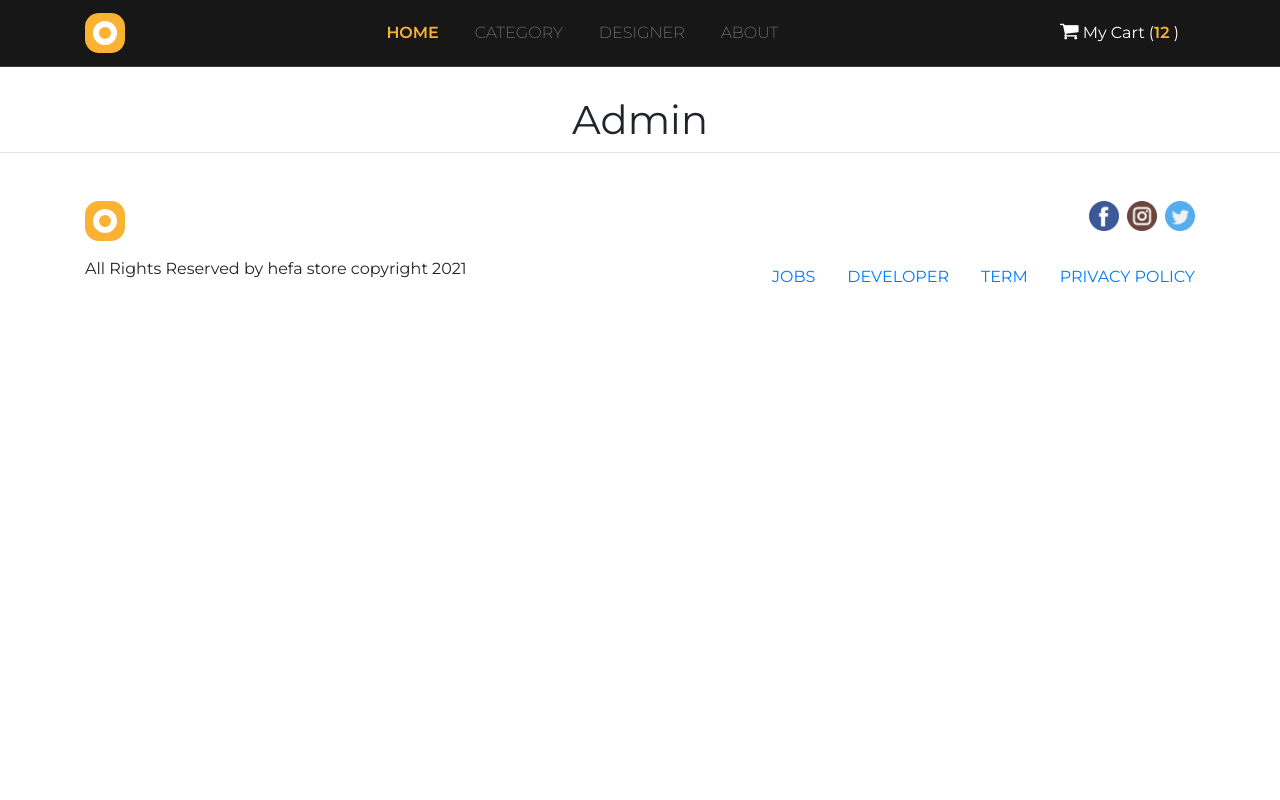
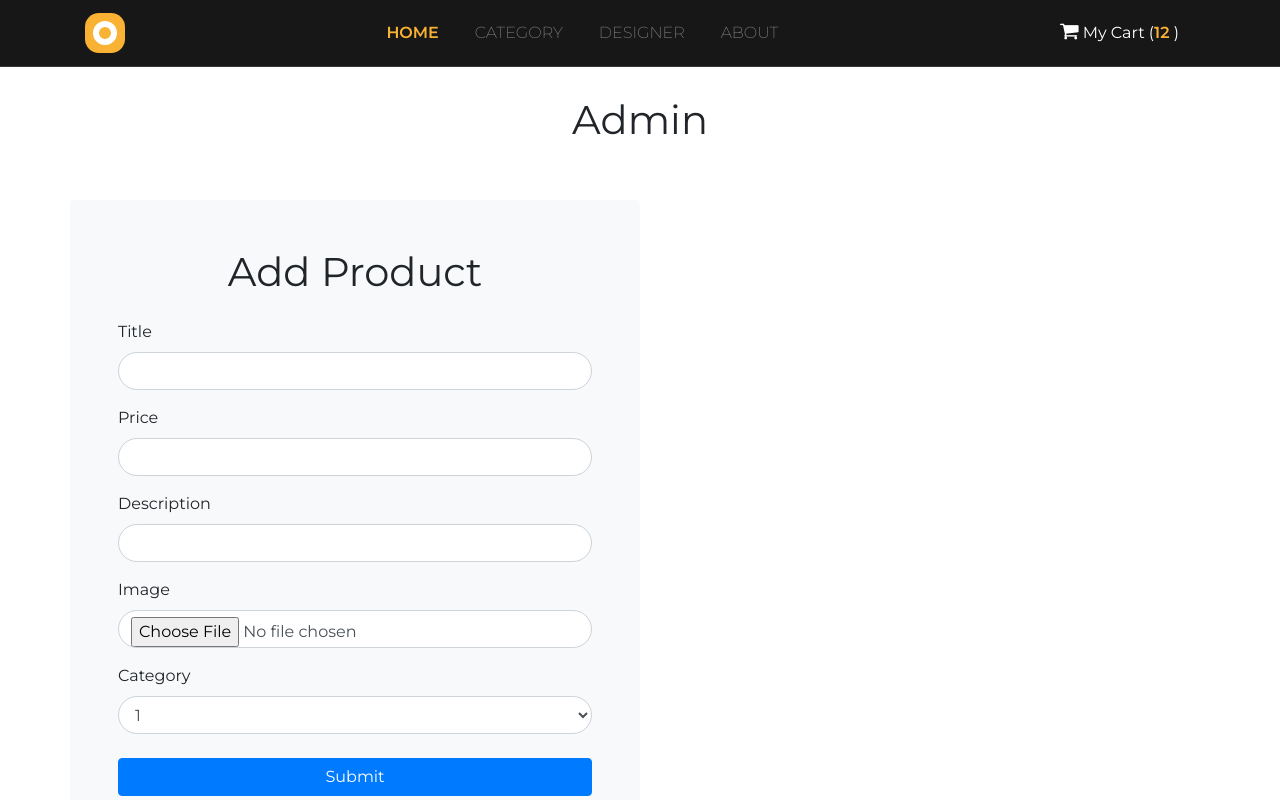
Before and after one commit to getahmad/hefa-store, a React (Create React App) app in the folder bootstrap-react/: page /admin in a window 1280 px wide. Shown: the top 800 px of the page. Built offline with nearby package versions, Linux system fonts and the light colour scheme.

Commit message:
skeleton card

```diff
--- /dev/null
+++ b/bootstrap-react/src/components/AddProduct/addProduct.js
@@ -0,0 +1,71 @@
+import { useEffect, useState } from "react";
+
+const AddProduct = () => {
+  const [title, setTitle] = useState("");
+  const [price, setPrice] = useState("");
+  const [category, setCategory] = useState([]);
+  const [description, setDescription] = useState("");
+  const [image, setImage] = useState("");
+
+  useEffect(() => {
+    const urlCategory = ``;
+  }, []);
+
+  return (
+    <>
+      <h1 className="text-center">Add Product</h1>
+      <form>
+        <div className="form-group mt-4">
+          <label htmlFor="inputTitle">Title</label>
+          <input
+            type="text"
+            className="form-control rounded-pill"
+            id="inputTitle"
+          />
+        </div>
+        <div className="form-group">
+          <label htmlFor="inputPrice">Price</label>
+          <input
+            type="number"
+            className="form-control rounded-pill"
+            id="inputPrice"
+          />
+        </div>
+        <div className="form-group">
+          <label htmlFor="inputDescription">Description</label>
+          <input
+            type="text"
+            className="form-control rounded-pill"
+            id="inputDescription"
+          />
+        </div>
+        <div className="form-group">
+          <label htmlFor="inputImage">Image</label>
+          <input
+            type="file"
+            className="form-control rounded-pill"
+            id="inputImage"
+          />
+        </div>
+        <div className="form-group">
+          <label htmlFor="inputCategory">Category</label>
+          <select
+            className="form-control rounded-pill mb-4"
+            id="inputCategory "
+          >
+            <option>1</option>
+            <option>2</option>
+            <option>3</option>
+            <option>4</option>
+            <option>5</option>
+          </select>
+        </div>
+        <button type="submit" className="btn btn-primary btn-block">
+          Submit
+        </button>
+      </form>
+    </>
+  );
+};
+
+export default AddProduct;
--- a/bootstrap-react/src/components/CardProduct/CardProduct.js
+++ b/bootstrap-react/src/components/CardProduct/CardProduct.js
@@ -4,6 +4,10 @@ import ProductSkeleton from "../Skeleton/productSkeleton";
 import { connect } from "react-redux";
 
 const CardProduct = ({ isLoading, product, title, subTitle }) => {
+  const skeletonsCard = [1, 2, 3, 4, 5, 6].map((n) => (
+    <ProductSkeleton key={n} />
+  ));
+
   return (
     <section className={`bg-light p-5 ${style.features}`}>
       <div className="container">
@@ -14,11 +18,11 @@ const CardProduct = ({ isLoading, product, title, subTitle }) => {
           </div>
         </div>
         <div className="row">
-          {product &&
-            product.map((product, index) => (
-              <div className="col-6 col-sm-4 col-md-3 col-lg-2" key={index}>
-                {isLoading && <ProductSkeleton />}
-                {!isLoading && (
+          {isLoading
+            ? skeletonsCard
+            : product &&
+              product.map((product, index) => (
+                <div className="col-6 col-sm-4 col-md-3 col-lg-2" key={index}>
                   <figure className={style.figure}>
                     <div className={style.figureImg}>
                       <img
@@ -43,9 +47,8 @@ const CardProduct = ({ isLoading, product, title, subTitle }) => {
                       <p>$ {product.price}</p>
                     </figcaption>
                   </figure>
-                )}
-              </div>
-            ))}
+                </div>
+              ))}
         </div>
       </div>
     </section>
@@ -54,8 +57,8 @@ const CardProduct = ({ isLoading, product, title, subTitle }) => {
 
 const reduxState = (globalState) => {
   return {
+    isLoading: globalState.isLoading,
     product: globalState.product,
-    isLoading: globalState.isLoading,
   };
 };
 
--- a/bootstrap-react/src/components/Category/category.js
+++ b/bootstrap-react/src/components/Category/category.js
@@ -11,19 +11,21 @@ const Category = ({ category, isLoading, getAllCategory }) => {
     getAllCategory();
   }, [getAllCategory]);
 
+  const skeletonsCategory = [1, 2, 3, 4, 5, 6].map((n) => (
+    <Skeleton height={60} width={110} className="ml-4" key={n} />
+  ));
+
   return (
     <>
       <div className={`container ${style.category} `}>
         <h3>Categories</h3>
         <p>sok dipilih</p>
         <div className="row justify-content-center">
-          {category &&
-            category.map((category, index) => (
-              <div key={index}>
-                {isLoading && (
-                  <Skeleton height={50} width={100} className="ml-5" />
-                )}
-                {!isLoading && (
+          {isLoading
+            ? skeletonsCategory
+            : category &&
+              category.map((category, index) => (
+                <div key={index}>
                   <a
                     href={`/category/${category}`}
                     className={` btn ml-3 mt-3 mb-5 ${style.btnCategory}`}
@@ -32,9 +34,8 @@ const Category = ({ category, isLoading, getAllCategory }) => {
                     <br />
                     {UpperCaseFirstLetter(category)}
                   </a>
-                )}
-              </div>
-            ))}
+                </div>
+              ))}
         </div>
       </div>
     </>
--- a/bootstrap-react/src/components/InfoProduct/infoProduct.js
+++ b/bootstrap-react/src/components/InfoProduct/infoProduct.js
@@ -12,7 +12,7 @@ import { connect } from "react-redux";
 import { getDetailProduct } from "../../redux/actions/productAction";
 import { useParams } from "react-router-dom";
 
-const InfoProduct = ({ getProduct, isLoading, product, getDetailProduct }) => {
+const InfoProduct = ({ isLoading, product, getDetailProduct }) => {
   let { idProduct } = useParams();
 
   useEffect(() => {
--- a/bootstrap-react/src/components/Skeleton/productSkeleton.js
+++ b/bootstrap-react/src/components/Skeleton/productSkeleton.js
@@ -2,10 +2,10 @@ import Skeleton from "react-loading-skeleton";
 
 const ProductSkeleton = () => {
   return (
-    <>
+    <div className="col-6 col-sm-4 col-md-3 col-lg-2">
       <Skeleton height={200} />
       <Skeleton count={2} />
-    </>
+    </div>
   );
 };
 
--- a/bootstrap-react/src/pages/Admin.js
+++ b/bootstrap-react/src/pages/Admin.js
@@ -1,3 +1,4 @@
+import AddProduct from "../components/AddProduct/addProduct";
 import Footer from "../components/Footer/footer";
 import Header from "../components/Header/header";
 
@@ -8,6 +9,13 @@ const Admin = () => {
       <div className="mt-5 pt-5 d-flex justify-content-center container">
         <h1>Admin</h1>
       </div>
+      <div className="container mt-5 mb-5 ">
+        <div className="row">
+          <div className="col-12 col-lg-6 bg-light rounded p-5">
+            <AddProduct />
+          </div>
+        </div>
+      </div>
       <Footer />
     </>
   );
--- a/bootstrap-react/src/redux/actions/productAction.js
+++ b/bootstrap-react/src/redux/actions/productAction.js
@@ -8,10 +8,11 @@ export const getDetailProduct = (idProduct) => {
   return { type: types.GET_DETAIL_PRODUCT_REQUEST, idProduct };
 };
 
-// export const getDetailProduct = () => {
-//   return { type: types.GET_DETAIL_PRODUCT_REQUEST };
+// export const getSimilarProduct = () => {
+//   return { type: types.GET_SIMILAR_PRODUCT_REQUEST };
 // };
 
+//category
 export const getAllCategory = () => {
   return { type: types.GET_ALL_CATEGORY_REQUEST };
 };
--- a/bootstrap-react/src/redux/actions/types.js
+++ b/bootstrap-react/src/redux/actions/types.js
@@ -10,6 +10,10 @@ const types = {
   GET_DETAIL_PRODUCT_REQUEST: "GET_DETAIL_PRODUCT_REQUEST",
   GET_DETAIL_PRODUCT_SUCCESS: "GET_DETAIL_PRODUCT_SUCCESS",
 
+  //similarProduct
+  // GET_SIMILAR_PRODUCT_REQUEST: "GET_SIMILAR_PRODUCT_REQUEST",
+  // GET_SIMILAR_PRODUCT_SUCCESS: "GET_SIMILAR_PRODUCT_SUCCESS",
+
   //all categoryProduct
   GET_ALL_CATEGORY_REQUEST: "GET_ALL_CATEGORY_REQUEST",
   GET_ALL_CATEGORY_SUCCESS: "GET_ALL_CATEGORY_SUCCESS",
--- a/bootstrap-react/src/redux/reducer/rootReducer.js
+++ b/bootstrap-react/src/redux/reducer/rootReducer.js
@@ -12,6 +12,7 @@ const rootReducer = (state = globalState, action) => {
     return {
       ...state,
       isLoading: true,
+      product: action.payload,
       isError: false,
     };
   }
@@ -19,9 +20,9 @@ const rootReducer = (state = globalState, action) => {
   if (action.type === types.GET_PRODUCT_SUCCESS) {
     return {
       ...state,
-      isLoading: false,
       isError: false,
       product: action.payload,
+      isLoading: false,
     };
   }
 
@@ -47,9 +48,10 @@ const rootReducer = (state = globalState, action) => {
   if (action.type === types.GET_DETAIL_PRODUCT_SUCCESS) {
     return {
       ...state,
-      isLoading: false,
+
       isError: false,
       product: action.payload,
+      isLoading: false,
     };
   }
 
@@ -65,9 +67,10 @@ const rootReducer = (state = globalState, action) => {
   if (action.type === types.GET_ALL_CATEGORY_SUCCESS) {
     return {
       ...state,
-      isLoading: false,
+
       isError: false,
       category: action.payload,
+      isLoading: false,
     };
   }
 
@@ -83,9 +86,10 @@ const rootReducer = (state = globalState, action) => {
   if (action.type === types.GET_PRODUCT_CATEGORY_SUCCESS) {
     return {
       ...state,
-      isLoading: false,
+
       isError: false,
       product: action.payload,
+      isLoading: false,
     };
   }
 
```
Also changed, not shown: 2 other files (tests, documents, lock files or other folders).
